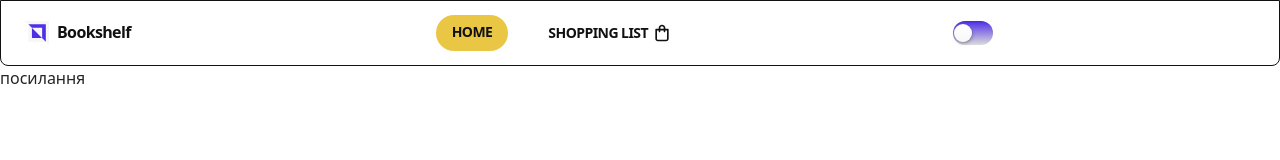
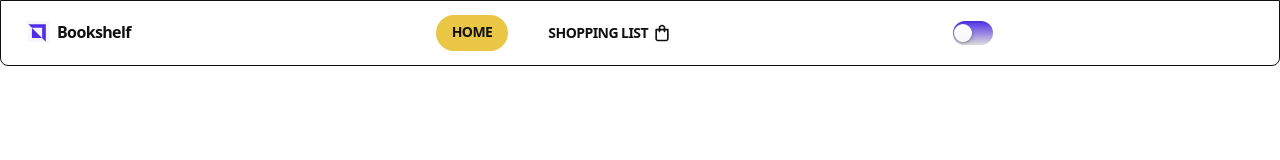
Before and after one commit to ksholovko/DIG, a website built with Vite: page src/index.html in a window 1280 px wide. Built offline with nearby package versions, Linux system fonts and the light colour scheme.

```diff
--- a/src/index.html
+++ b/src/index.html
@@ -21,7 +21,6 @@
     <!-- header -->
     <load src="./partials/header.html" />
 
-    <a href="./shopping-list.html">посилання</a>
     <main>
       <div class="container">
         <!-- Категорії -->
```
Also changed, not shown: src/images/amazon.png, src/images/applebooks.png.
